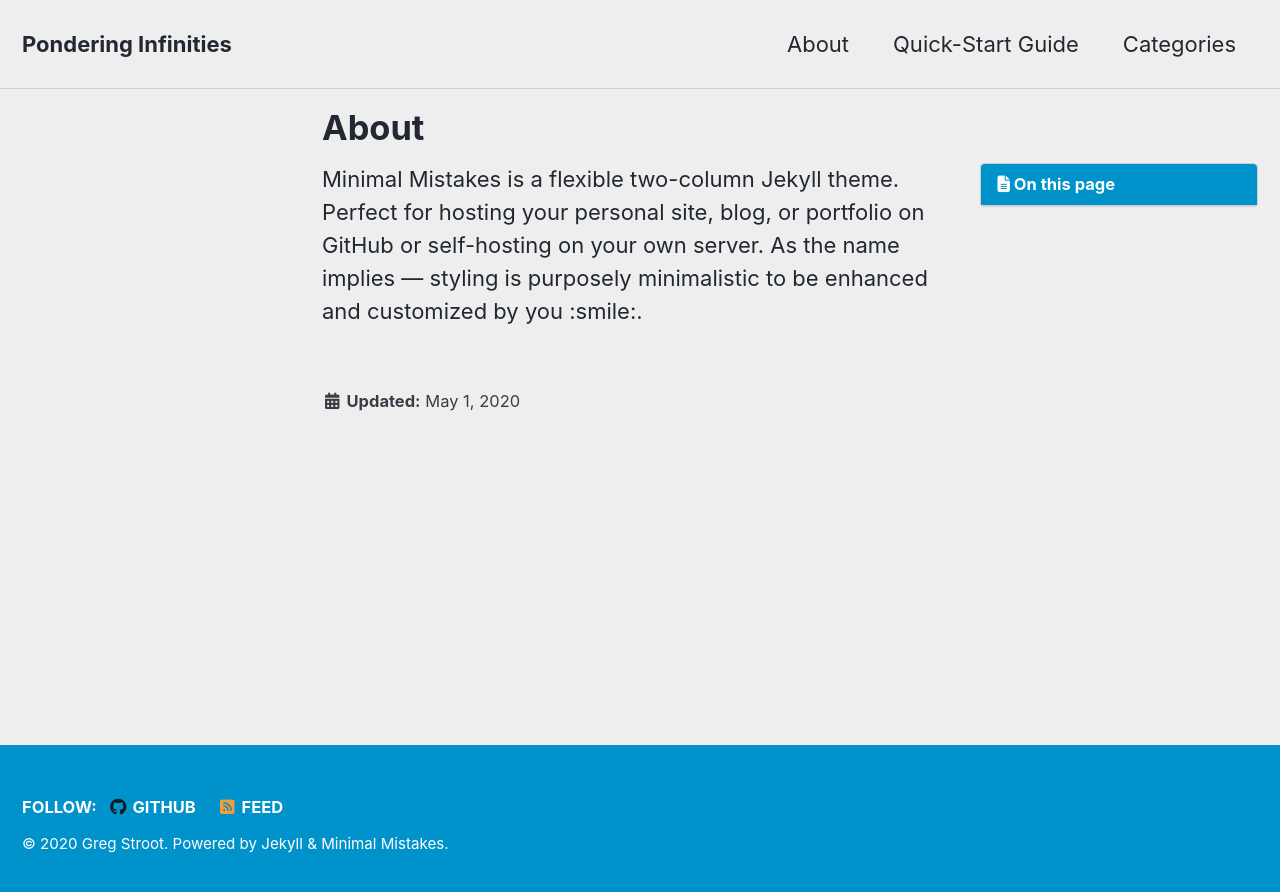
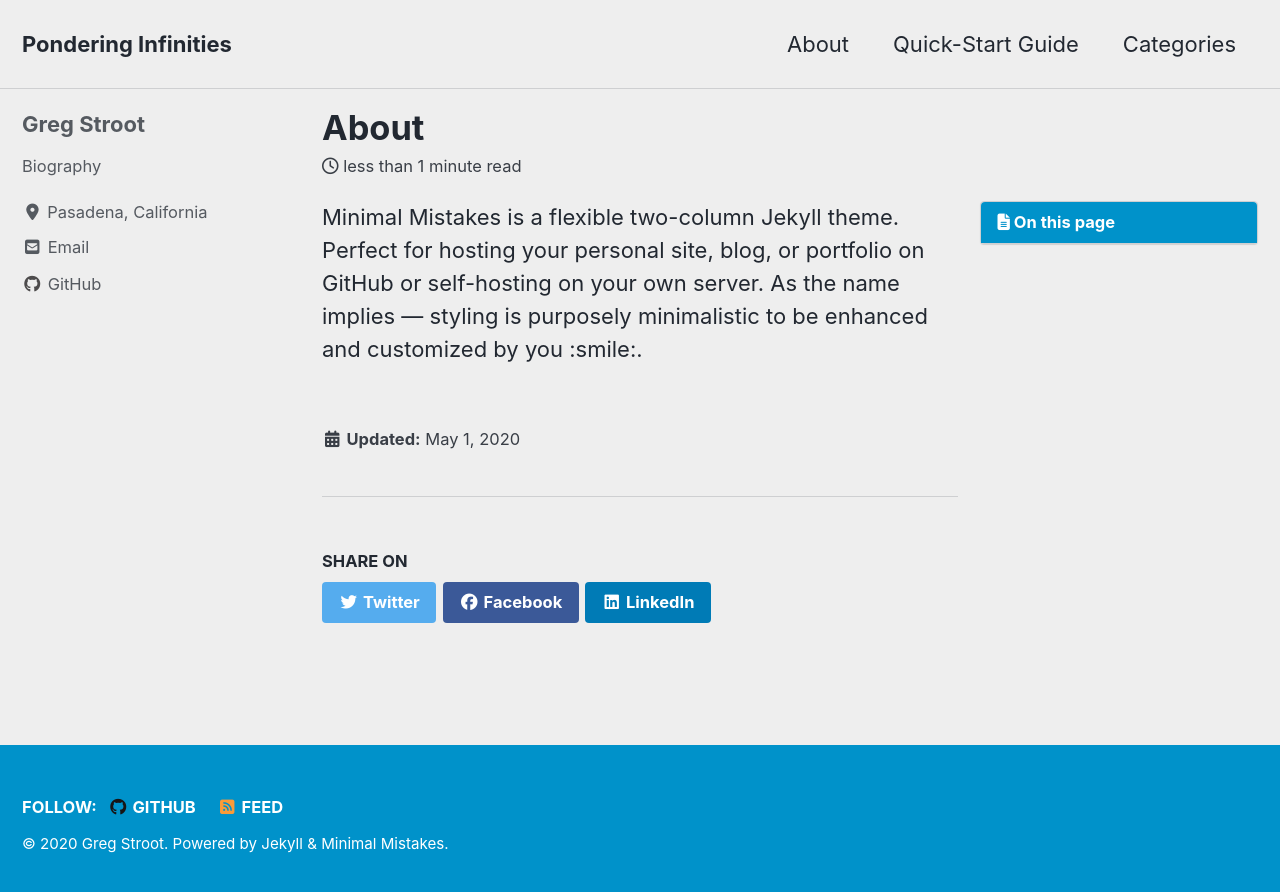
Before and after one commit to GregStroot/GregStroot.github.io, a Jekyll site: the page built from _pages/about.md, in a window 1280 px wide. Shown: the top 892 px of the page. Built offline with Jekyll 4.4.1, drawn with Linux system fonts in a browser that asks for light colours; cached includes are drawn as plain includes; nearby versions of some CDN libraries; part of the change alters nothing that is shown.

Commit message:
Adding mroe to home

```diff
--- a/_config.yml
+++ b/_config.yml
@@ -271,6 +271,17 @@ defaults:
   # _posts
   - scope:
       path: ""
+      type: pages
+    values:
+      layout: single
+      author_profile: true
+      read_time: true
+      comments: # true
+      share: true
+      related: true
+  # _posts
+  - scope:
+      path: ""
       type: posts
     values:
       layout: single
@@ -279,8 +290,6 @@ defaults:
       comments: # true
       share: true
       related: true
-
-defaults:
   # _programming
   - scope:
       path: ""
--- a/_pages/about.md
+++ b/_pages/about.md
@@ -1,7 +1,6 @@
 ---
 permalink: /about/
 title: "About"
-layout: single
 excerpt: "Minimal Mistakes is a flexible two-column Jekyll theme."
 layouts_gallery:
   - url: /assets/images/mm-layout-splash.png
```
